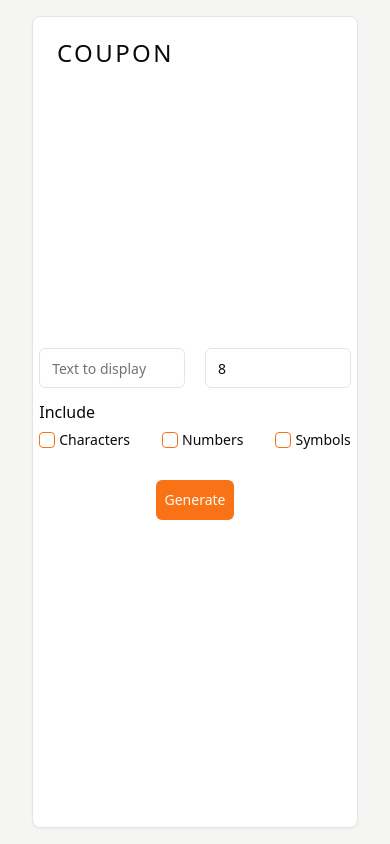
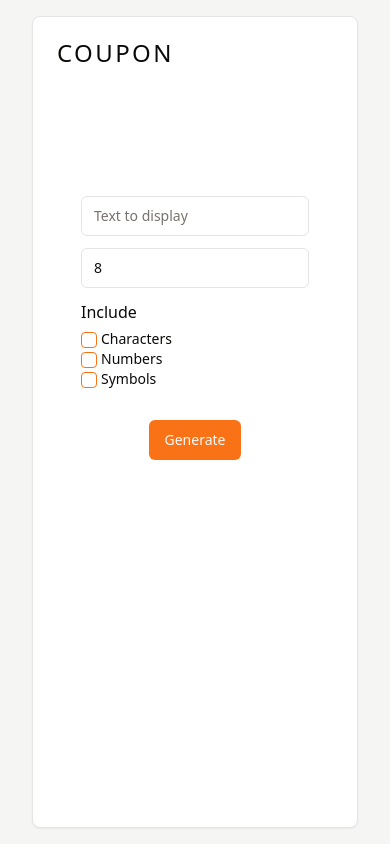
Before and after one commit to talhasheikh041/elekTra-client, a React (Vite) app: page /admin/apps/coupon in a window 390 px wide. Built offline with nearby package versions, Linux system fonts and the light colour scheme.

Commit message:
Added responsiveness in coupon and toss

```diff
--- a/src/pages/apps/Coupon.tsx
+++ b/src/pages/apps/Coupon.tsx
@@ -101,11 +101,11 @@ const Coupon = () => {
          <CardHeader>
             <CardTitle className="font-light uppercase tracking-widest">Coupon</CardTitle>
          </CardHeader>
-         <CardContent className="flex h-[calc(100vh_-_106px)] flex-col items-center justify-center">
+         <CardContent className=" grid h-[calc(100vh_-_106px)] place-items-center">
             <section>
                <Form {...form}>
                   <form onSubmit={form.handleSubmit(onSubmit)}>
-                     <div className="flex space-x-5">
+                     <div className="flex flex-col space-y-3 sm:flex-row sm:space-x-5 sm:space-y-0">
                         <FormField
                            control={form.control}
                            name="prefix"
@@ -117,6 +117,7 @@ const Coupon = () => {
                                           {...field}
                                           type="text"
                                           placeholder="Text to display"
+                                          className="w-auto"
                                        />
                                     </FormControl>
                                     <FormMessage />
@@ -142,6 +143,7 @@ const Coupon = () => {
                                              )
                                           }
                                           placeholder="Coupon Length"
+                                          className="w-auto"
                                        />
                                     </FormControl>
                                     <FormMessage />
@@ -153,13 +155,13 @@ const Coupon = () => {
 
                      <fieldset className="mt-3">
                         <legend>Include</legend>
-                        <div className="mt-2 flex space-x-8">
+                        <div className="mt-2 flex flex-col space-y-1 sm:flex-row sm:space-x-8">
                            <FormField
                               control={form.control}
                               name="options.includeCharacters"
                               render={({ field }) => {
                                  return (
-                                    <FormItem className="flex items-center justify-center space-x-1 space-y-0">
+                                    <FormItem className="flex space-x-1 space-y-0 sm:items-center sm:justify-center">
                                        <FormControl>
                                           <Checkbox
                                              checked={field.value}
@@ -176,7 +178,7 @@ const Coupon = () => {
                               name="options.includeNumbers"
                               render={({ field }) => {
                                  return (
-                                    <FormItem className="flex items-center justify-center space-x-1 space-y-0">
+                                    <FormItem className="flex space-x-1 space-y-0 sm:items-center sm:justify-center">
                                        <FormControl>
                                           <Checkbox
                                              checked={field.value}
@@ -193,7 +195,7 @@ const Coupon = () => {
                               name="options.includeSymbols"
                               render={({ field }) => {
                                  return (
-                                    <FormItem className="flex items-center justify-center space-x-1 space-y-0">
+                                    <FormItem className="flex space-x-1 space-y-0 sm:items-center sm:justify-center">
                                        <FormControl>
                                           <Checkbox
                                              checked={field.value}
@@ -213,7 +215,7 @@ const Coupon = () => {
                         )}
                      </fieldset>
                      <div className="mt-8 flex justify-center">
-                        <Button className="w-1/4" type="submit">
+                        <Button className="sm:w-1/4" type="submit">
                            Generate
                         </Button>
                      </div>
--- a/src/pages/apps/Toss.tsx
+++ b/src/pages/apps/Toss.tsx
@@ -32,7 +32,7 @@ const Toss = () => {
                         backgroundSize: "100%",
                         backfaceVisibility: "hidden",
                      }}
-                     className={"absolute size-64 rounded-full"}
+                     className={"absolute size-44 sm:size-64 rounded-full"}
                   ></div>
                   <div
                      style={{
@@ -43,7 +43,7 @@ const Toss = () => {
                         backfaceVisibility: "hidden",
                         transform: "rotateY(-180deg)",
                      }}
-                     className={"absolute size-64 rounded-full"}
+                     className={"absolute size-44 sm:size-64 rounded-full"}
                   ></div>
                </article>
             </section>
```
